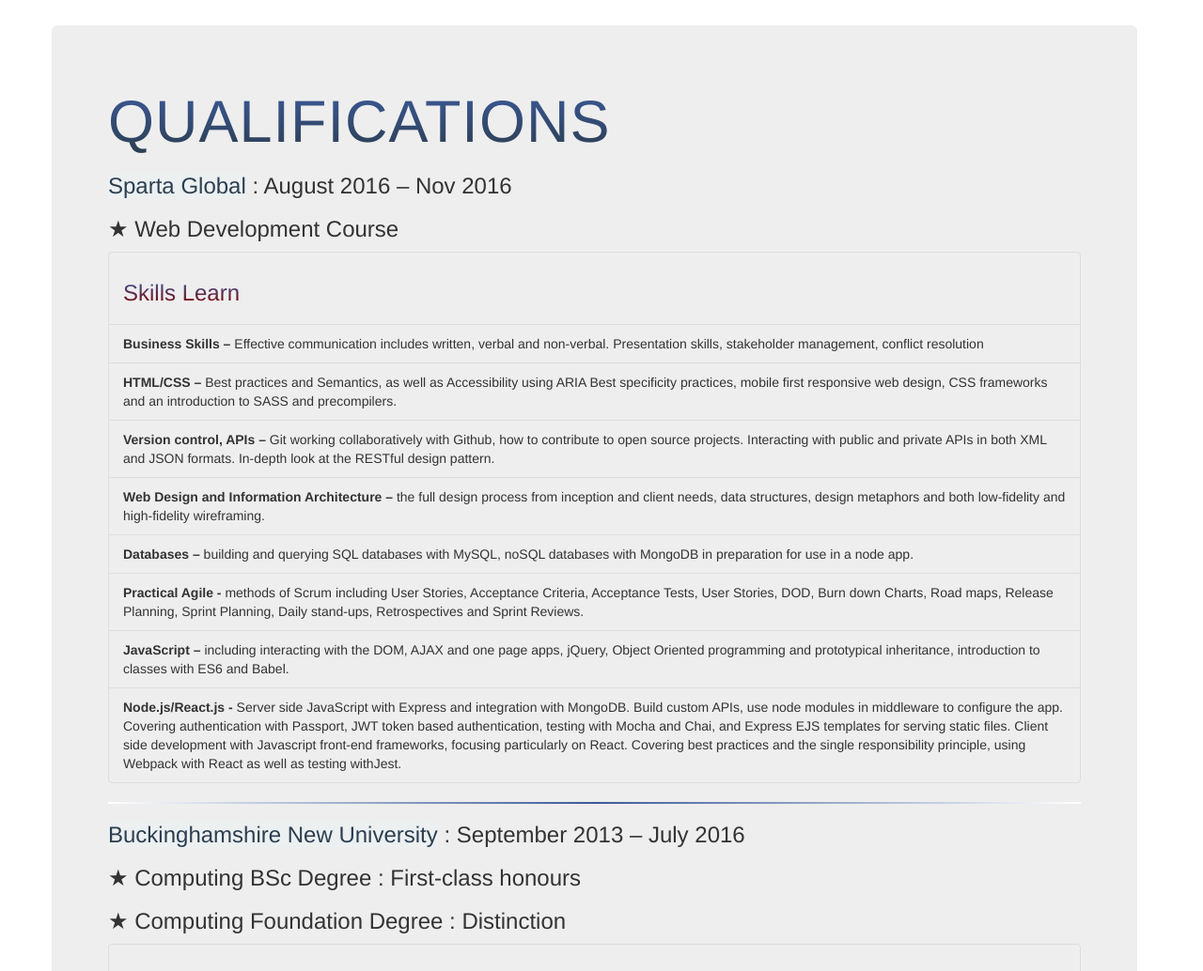
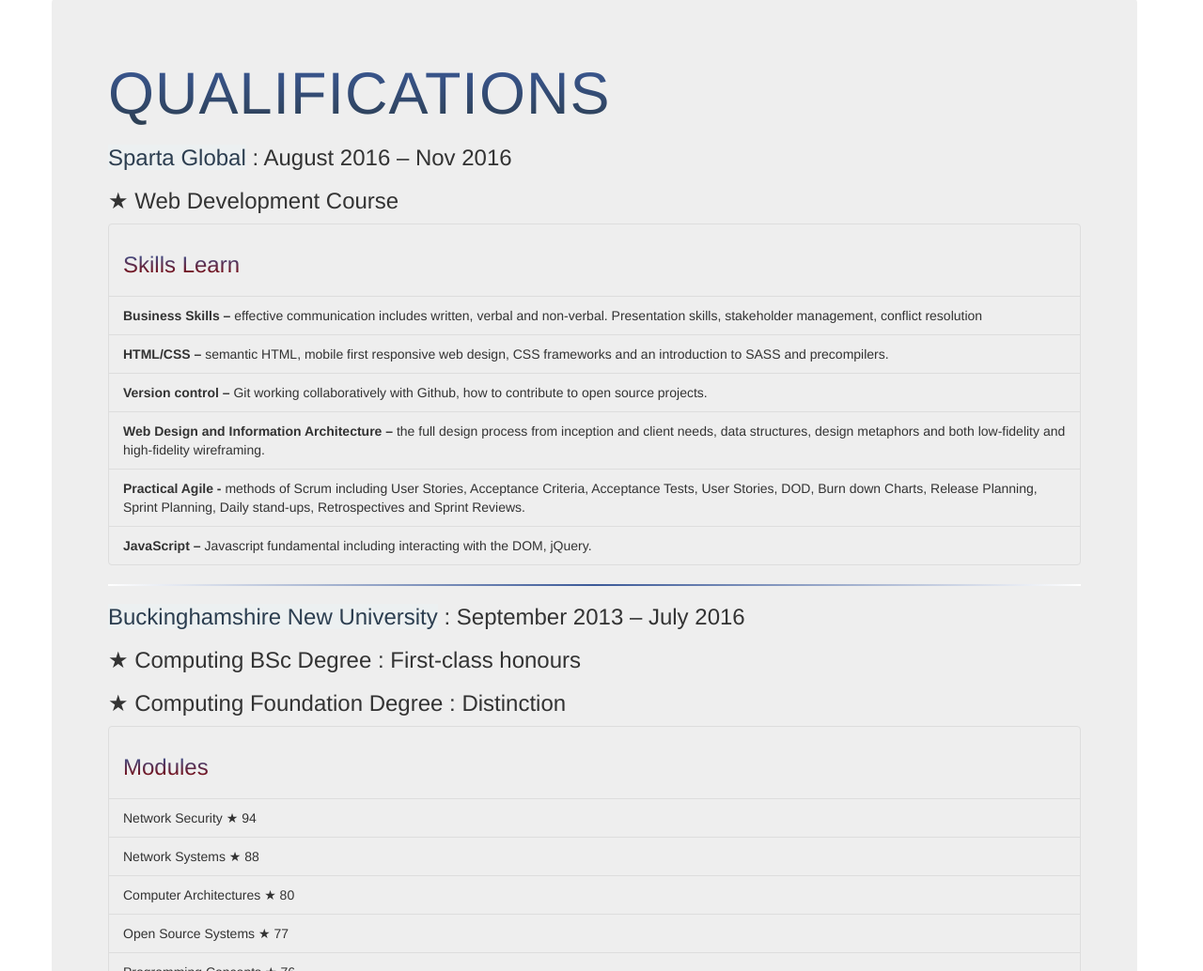
Before and after one commit to Win-Myint/Win-Myint.github.io, a plain HTML site: page index.html in a window 1280 px wide. Shown: the part 546-1580 px from the top of the page at 94% size. Drawn offline with nearby package versions, Linux system fonts and the light colour scheme.

Commit message:
updated content with new information

```diff
--- a/index.html
+++ b/index.html
@@ -43,7 +43,7 @@
         <center>
           <img id="profile" src="./Win-Myint.github.io/images/win.jpg"/>
         </center>
-        <p>Win is a motivated and hardworking individual who expresses a keen curiosity when it comes to talking about computer functionality. During his final year project Win managed and developed a music promotion application for a Burmese leading rock star, who has 2.3 million followers on his official Facebook account. These strengths in communication, negotiation and business panache have undoubtedly been an asset to Wins development in training. Throughout various presentations and high-pressured project tasks, Win has managed to stay calm, proactive and enthusiastic throughout even the most challenging of situations.</p>
+        <p>I am a motivated, adaptable and hard-working computer science graduate seeking an opportunity where I can apply my knowledge and skills in web developer role. My self-motivation, strong IT, numerical and literary skills equipped me very well for the working environment. I am always comfortable when communicating and cooperating with people. Additionally, I am also good at conflict resolution between co-workers or people in general.</p>
       </div>
     </header>
 
@@ -61,14 +61,13 @@
         <h3>&#x2605; Web Development Course</h3>
         <ul class="list-group">
           <li class="list-group-item disabled"><h3 class="list-header">Skills Learn</h3></li>
-          <li class="list-group-item"><strong>Business Skills – </strong> Effective communication includes written, verbal and non-verbal. Presentation skills, stakeholder management, conflict resolution</li>
-          <li class="list-group-item"><strong>HTML/CSS – </strong> Best practices and Semantics, as well as Accessibility using ARIA Best specificity practices, mobile first responsive web design, CSS frameworks and an introduction to SASS and precompilers.</li>
-          <li class="list-group-item"><strong>Version control, APIs – </strong> Git working collaboratively with Github, how to contribute to open source projects. Interacting with public and private APIs in both XML and JSON formats. In-depth look at the RESTful design pattern.</li>
+          <li class="list-group-item"><strong>Business Skills – </strong> effective communication includes written, verbal and non-verbal. Presentation skills, stakeholder management, conflict resolution</li>
+          <li class="list-group-item"><strong>HTML/CSS – </strong> semantic HTML, mobile first responsive web design, CSS frameworks and an introduction to SASS and precompilers.</li>
+          <li class="list-group-item"><strong>Version control – </strong> Git working collaboratively with Github, how to contribute to open source projects.</li>
           <li class="list-group-item"><strong>Web Design and Information Architecture – </strong> the full design process from inception and client needs, data structures, design metaphors and both low-fidelity and high-fidelity wireframing.</li>
-          <li class="list-group-item"><strong>Databases – </strong> building and querying SQL databases with MySQL, noSQL databases with MongoDB in preparation for use in a node app.</li>
-          <li class="list-group-item"><strong>Practical Agile - </strong> methods of Scrum including User Stories, Acceptance Criteria, Acceptance Tests, User Stories, DOD, Burn down Charts, Road maps, Release Planning, Sprint Planning, Daily stand-ups, Retrospectives and Sprint Reviews.</li>
-          <li class="list-group-item"><strong>JavaScript – </strong> including interacting with the DOM, AJAX and one page apps, jQuery, Object Oriented programming and prototypical inheritance, introduction to classes with ES6 and Babel.</li>
-          <li class="list-group-item"><strong>Node.js/React.js -  </strong> Server side JavaScript with Express and integration with MongoDB. Build custom APIs, use node modules in middleware to configure the app. Covering authentication with Passport, JWT token based authentication, testing with Mocha and Chai, and Express EJS templates for serving static files. Client side development with Javascript front-end frameworks, focusing particularly on React. Covering best practices and the single responsibility principle, using Webpack with React as well as testing withJest.</li>
+          <li class="list-group-item"><strong>Practical Agile - </strong> methods of Scrum including User Stories, Acceptance Criteria, Acceptance Tests, User Stories, DOD, Burn down Charts, Release Planning, Sprint Planning, Daily stand-ups, Retrospectives and Sprint Reviews.</li>
+          <li class="list-group-item"><strong>JavaScript – </strong>
+          Javascript fundamental including interacting with the DOM, jQuery.</li>
         </ul>
         <hr>
 
```
